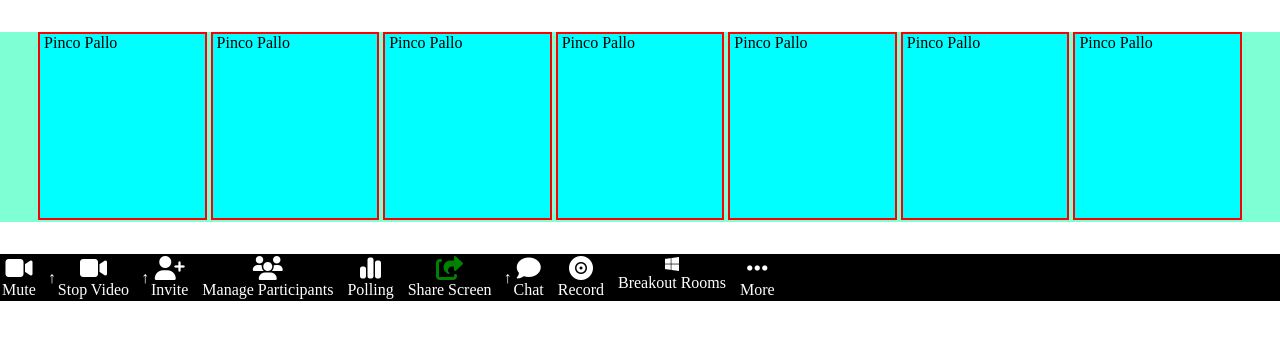
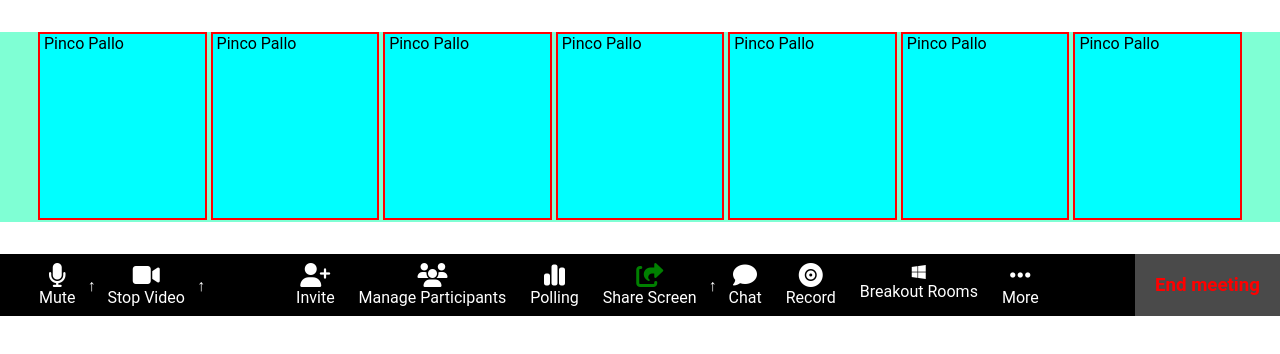
Before and after one commit to VincenzoRuggiero/html-css-zoom, a plain HTML site: page index.html in a window 1280 px wide. Drawn offline with Linux system fonts and the light colour scheme.

Commit message:
Funcions section complete

```diff
--- a/css/style.css
+++ b/css/style.css
@@ -1,6 +1,10 @@
 * {
   margin: 0;
   padding: 0;
+}
+
+body {
+  font-family: "Roboto", sans-serif;
 }
 
 .flex {
@@ -33,12 +37,14 @@ div.user__screen {
   background-color: aqua;
 }
 
-header {
+footer {
+  position: fixed;
   width: 100vw;
-  max-height: 25vh;
+  max-height: 20vh;
   background-color: black;
   color: #fff;
-  align-items: flex-end;
+  align-items: center;
+  justify-content: space-between;
 }
 
 /* header .button__box {
@@ -50,7 +56,11 @@ header {
   padding: 7px 15px;
 } */
 
-header .input__box {
+.input__area {
+  margin: 0 5px;
+}
+
+footer .input__box {
   height: 100%;
   text-align: center;
   padding: 2px;
@@ -58,9 +68,8 @@ header .input__box {
   margin-right: 10px;
 }
 
-header span.more__button {
+footer span.more__button {
   align-self: center;
-  float: left;
 }
 
 .fa-solid {
@@ -69,3 +78,18 @@ header span.more__button {
 .green {
   color: green;
 }
+
+div.left__controls {
+  margin-left: 2rem;
+}
+
+div.right__controls {
+  height: 100%;
+  align-items: center;
+  background-color: #4a4a4a;
+}
+
+div.right__controls h3 {
+  color: red;
+  padding: 20px;
+}
--- a/index.html
+++ b/index.html
@@ -48,12 +48,13 @@
 
 
 
-        <header class="functions__row flex">
+        <footer class="flex">
 
             <div class="left__controls flex">
+
                 <div class="input__area flex">
                     <div class="input__box">
-                        <i class="fa-solid fa-video"></i>
+                        <i class="fa-solid fa-microphone"></i>
                         <p>Mute</p>
                     </div>
                     <span class="more__button">&uparrow;</span>
@@ -131,8 +132,10 @@
 
             </div>
 
-
-        </header>
+            <div class="right__controls  flex">
+                <h3>End meeting</h3>
+            </div>
+        </footer>
 
 
     </main>
```
